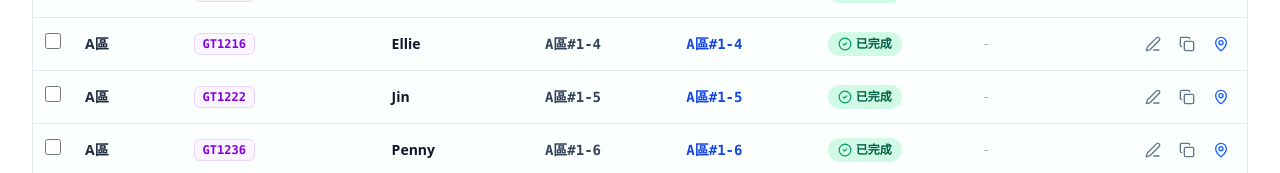
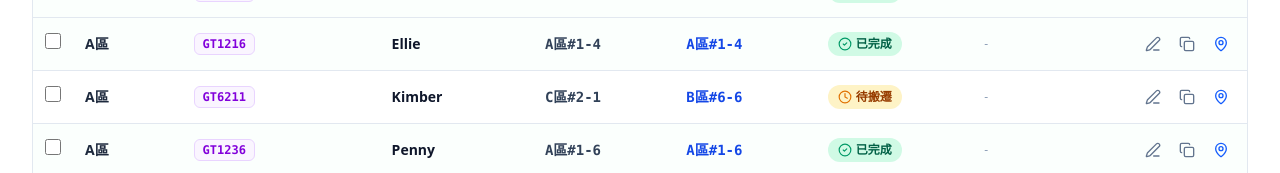
Before and after one commit to 0kaiiix/gt-desk, a React (Vite) app: page / in a window 1280 px wide. Shown: the part 2001-2174 px from the top of the page. Built offline with nearby package versions, Linux system fonts and the light colour scheme; no server answers; the database is empty.

Commit message:
Add files via upload

```diff
--- a/src/App.tsx
+++ b/src/App.tsx
@@ -16,7 +16,7 @@ import {
   fetchAllPedestalsFromFirestore,
 } from './lib/firebase';
 
-const STORAGE_KEY = 'OFFICE_PEDESTALS_CUSTOMER_MAP_V23_CLEAN_LOCATION_CODES';
+const STORAGE_KEY = 'OFFICE_PEDESTALS_CUSTOMER_MAP_V25_EXACT_NEW_LOCATIONS';
 
 export default function App() {
   const [pedestals, setPedestals] = useState<Pedestal[]>(() => {
--- a/src/data/initialData.ts
+++ b/src/data/initialData.ts
@@ -33,7 +33,7 @@ export const ZONES: ZoneInfo[] = [
 // A 區 67 格目前客戶編號位置 (依據現場 11 排直排對照表)
 const A_ZONE_CUSTOMER_IDS: string[][] = [
   // 第 1 排 (7 格)
-  ['GT1181', 'GT1181', 'GT1216', 'GT1216', 'GT1222', 'GT1236', 'GT1251'],
+  ['GT1181', 'GT1181', 'GT1216', 'GT1216', 'GT6211', 'GT1236', 'GT1251'],
   // 第 2 排 (6 格)
   ['GT6583', 'GT1282', 'GT1312', 'GT1359', 'GT1706', 'GT1706'],
   // 第 3 排 (6 格)
@@ -85,7 +85,7 @@ const A_ZONE_CODES: string[][] = [
 // A 區 67 格新目標位置 (依據現場 11 排由左至右、每排由上至下對照表)
 const A_ZONE_NEW_LOCATIONS: string[][] = [
   // 第 1 排 (7 格)
-  ['A區#1-1', 'A區#1-2', 'A區#1-3', 'A區#1-4', 'A區#1-5', 'A區#1-6', 'A區#1-7'],
+  ['A區#1-1', 'A區#1-2', 'A區#1-3', 'A區#1-4', 'B區#6-6', 'A區#1-6', 'A區#1-7'],
   // 第 2 排 (6 格)
   ['B區#8-5', 'A區#2-2', 'A區#2-6', 'A區#3-1', 'A區#6-3', 'A區#6-4'],
   // 第 3 排 (6 格)
@@ -209,7 +209,7 @@ const C_ZONE_CUSTOMER_IDS: string[][] = [
   // 第 1 排 (6 格)
   ['GT6417', 'GT8988', 'GT7399', 'GT6235', 'GT4848', 'GT5363'],
   // 第 2 排 (6 格)
-  ['GT6211', 'GT1932', 'GT7399', 'GT6235', 'GT8946', 'GT12390'],
+  ['GT1222', 'GT1932', 'GT7399', 'GT6235', 'GT8946', 'GT12390'],
   // 第 3 排 (6 格)
   ['GT6154', 'GT1813', 'GT12711', 'GT7184', 'GT6582', 'GT12721'],
   // 第 4 排 (6 格)
@@ -229,7 +229,7 @@ const C_ZONE_NEW_LOCATIONS: string[][] = [
   // 第 1 排 (6 格)
   ['B區#8-1', 'C區#2-1', 'B區#12-6', 'B區#7-1', 'A區#11-5', 'B區#1-2'],
   // 第 2 排 (6 格)
-  ['B區#6-6', 'A區#8-2', 'B區#13-1', 'B區#7-2', 'C區#1-3', 'C區#5-3'],
+  ['A區#1-5', 'A區#8-2', 'B區#13-1', 'B區#7-2', 'C區#1-3', 'C區#5-3'],
   // 第 3 排 (6 格)
   ['B區#6-5', 'A區#7-5', 'C區#6-5', 'B區#12-3', 'B區#8-4', 'C區#6-6'],
   // 第 4 排 (6 格)
@@ -470,11 +470,21 @@ function generateInitialPedestals(): Pedestal[] {
       const customerId = A_ZONE_CUSTOMER_IDS[colIdx]?.[slotIdx] || codeName;
       const userName = getStaffNameByCustomerId(customerId);
 
-      const oldCol = colNumber;
-      const oldRow = slotNumber;
-      const oldZone = 'A區';
-      const oldCode = `${oldZone}#${oldCol}-${oldRow}`;
-      const targetNewLocation = A_ZONE_NEW_LOCATIONS[colIdx]?.[slotIdx] || `A區#${colNumber}-${slotNumber}`;
+      let oldCol = colNumber;
+      let oldRow = slotNumber;
+      let oldZone = 'A區';
+      let oldCode = `${oldZone}#${oldCol}-${oldRow}`;
+      let targetNewLocation = A_ZONE_NEW_LOCATIONS[colIdx]?.[slotIdx] || `A區#${colNumber}-${slotNumber}`;
+
+      // 特殊指定：A區 GT6211 (Kimber) 舊位置為 C區#2-1，新位置為 B區#6-6
+      if (customerId === 'GT6211' || (colNumber === 1 && slotNumber === 5)) {
+        oldZone = 'C區';
+        oldCol = 2;
+        oldRow = 1;
+        oldCode = 'C區#2-1';
+        targetNewLocation = 'B區#6-6';
+      }
+
       const newCode = targetNewLocation;
       const isMoved = oldCode === targetNewLocation;
 
@@ -552,11 +562,21 @@ function generateInitialPedestals(): Pedestal[] {
       const customerId = C_ZONE_CUSTOMER_IDS[colIdx]?.[slotIdx] || codeName;
       const userName = getStaffNameByCustomerId(customerId);
 
-      const oldCol = colNumber;
-      const oldRow = slotNumber;
-      const oldZone = 'C區';
-      const oldCode = `${oldZone}#${oldCol}-${oldRow}`;
-      const targetNewLocation = C_ZONE_NEW_LOCATIONS[colIdx]?.[slotIdx] || `C區#${colNumber}-${slotNumber}`;
+      let oldCol = colNumber;
+      let oldRow = slotNumber;
+      let oldZone = 'C區';
+      let oldCode = `${oldZone}#${oldCol}-${oldRow}`;
+      let targetNewLocation = C_ZONE_NEW_LOCATIONS[colIdx]?.[slotIdx] || `C區#${colNumber}-${slotNumber}`;
+
+      // 特殊指定：C區 GT1222 (Jin) 舊位置為 A區#1-5，新位置為 A區#1-5
+      if (customerId === 'GT1222' || (colNumber === 2 && slotNumber === 1)) {
+        oldZone = 'A區';
+        oldCol = 1;
+        oldRow = 5;
+        oldCode = 'A區#1-5';
+        targetNewLocation = 'A區#1-5';
+      }
+
       const newCode = targetNewLocation;
       const isMoved = oldCode === targetNewLocation;
 
@@ -585,6 +605,36 @@ function generateInitialPedestals(): Pedestal[] {
   });
 
   return list;
+}
+
+// Helper to parse any location code (e.g. "B區#1-4", "A區#1-5", "C區#2-1") into zone, column, row, and readable text
+export function parseLocationCode(code: string): {
+  zone: string;
+  col: number;
+  row: number;
+  formatted: string;
+} {
+  if (!code) return { zone: '', col: 0, row: 0, formatted: '' };
+  const clean = code.trim();
+  const match = clean.match(/^([ABCabc]區?)[#\s]?(\d+)[-#\s](\d+)$/);
+  if (match) {
+    let zone = match[1].toUpperCase();
+    if (!zone.includes('區')) zone = `${zone}區`;
+    const col = parseInt(match[2], 10);
+    const row = parseInt(match[3], 10);
+    return {
+      zone,
+      col,
+      row,
+      formatted: `${zone} (縱向第 ${col} 排 / 第 ${row} 格)`,
+    };
+  }
+  return {
+    zone: clean,
+    col: 0,
+    row: 0,
+    formatted: clean,
+  };
 }
 
 // Helper to get fixed new location for any zone, col, slot
--- a/src/lib/firebase.ts
+++ b/src/lib/firebase.ts
@@ -152,6 +152,7 @@ export function subscribeToPedestals(
 
         const itemsMap = new Map<string, Pedestal>();
         let hadLegacyPrefix = false;
+        let needsSyncFix = false;
 
         snapshot.forEach((docSnap) => {
           const raw = docSnap.data();
@@ -159,6 +160,31 @@ export function subscribeToPedestals(
             hadLegacyPrefix = true;
           }
           const pedestal = parsePedestalFromFirestore(raw, docSnap.id);
+
+          // 自動校正 GT6211 (Kimber) 與 GT1222 (Jin) 指定之新舊位置
+          if (pedestal.id === 'pedestal-A-1-5' || pedestal.customerId === 'GT6211') {
+            if (pedestal.oldCode !== 'C區#2-1' || pedestal.newLocation !== 'B區#6-6') {
+              pedestal.oldCode = 'C區#2-1';
+              pedestal.oldZone = 'C區';
+              pedestal.oldCol = 2;
+              pedestal.oldRow = 1;
+              pedestal.newLocation = 'B區#6-6';
+              pedestal.newCode = 'B區#6-6';
+              needsSyncFix = true;
+            }
+          } else if (pedestal.id === 'pedestal-C-2-1' || pedestal.customerId === 'GT1222') {
+            if (pedestal.oldCode !== 'A區#1-5' || pedestal.newLocation !== 'A區#1-5') {
+              pedestal.oldCode = 'A區#1-5';
+              pedestal.oldZone = 'A區';
+              pedestal.oldCol = 1;
+              pedestal.oldRow = 5;
+              pedestal.newLocation = 'A區#1-5';
+              pedestal.newCode = 'A區#1-5';
+              pedestal.status = 'moved';
+              needsSyncFix = true;
+            }
+          }
+
           itemsMap.set(pedestal.id, pedestal);
         });
 
@@ -174,10 +200,10 @@ export function subscribeToPedestals(
 
         const sorted = sortPedestals(mergedList);
 
-        // If legacy prefix was detected in Firestore documents, silently update Firestore in batch
-        if (hadLegacyPrefix) {
+        // If legacy prefix or custom fixes were detected in Firestore documents, silently update Firestore in batch
+        if (hadLegacyPrefix || needsSyncFix) {
           saveAllPedestalsToFirestore(sorted).catch((err) => {
-            console.warn('Silently updated legacy prefix in Firestore:', err);
+            console.warn('Silently updated corrected locations in Firestore:', err);
           });
         }
 
```
Also changed, not shown: src/components/QuickSearch.tsx (+25 -12 lines).
